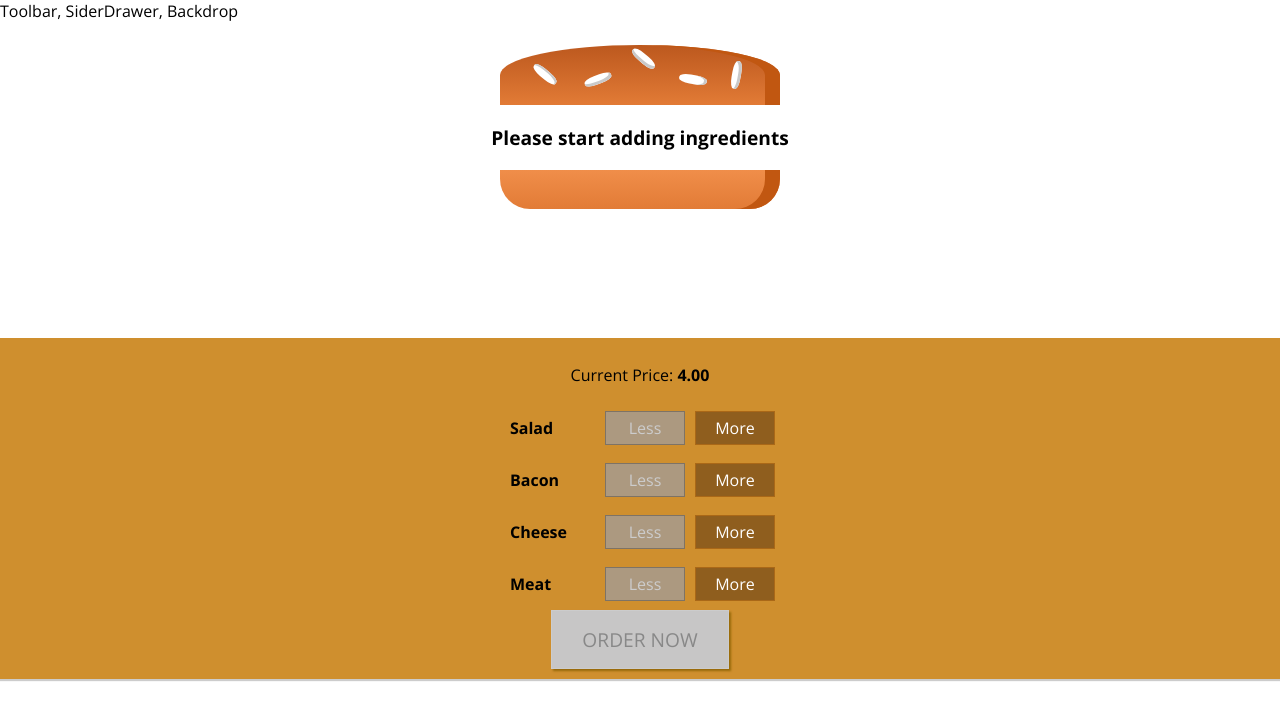
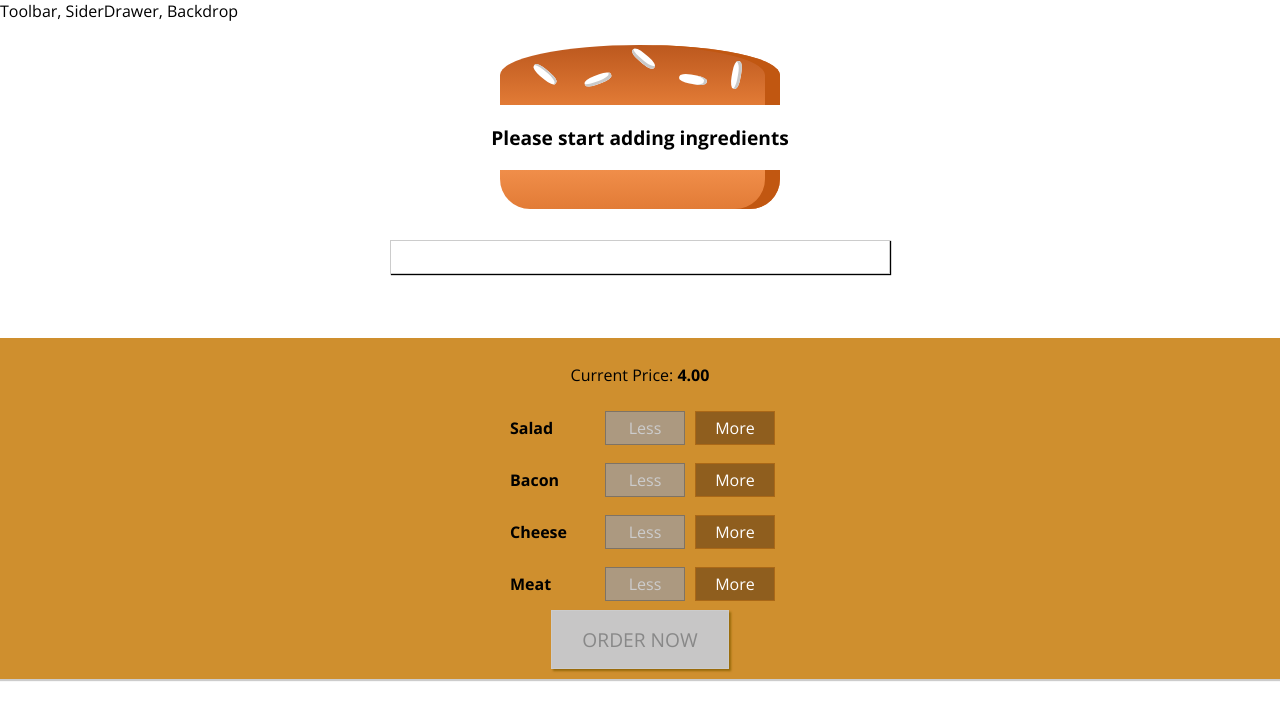
Before and after one commit to vnctwong/react-burger, a React app: page / in a window 1280 px wide. Shown: the top 720 px of the page. Built offline with nearby package versions, Linux system fonts and the light colour scheme.

Commit message:
modal renders from burgerBuilder.js

```diff
--- a/src/containers/BurgerBuilder/BurgerBuilder.js
+++ b/src/containers/BurgerBuilder/BurgerBuilder.js
@@ -3,7 +3,7 @@ import React, { Component } from 'react';
 import Aux from '../../hoc/Aux';
 import Burger from '../../components/Burger/Burger';
 import BuildControls from '../../components/Burger/BuildControls/BuildControls';
-
+import Modal from '../../components/UI/Modal/Modal';
 const INGREDIENT_PRICES = {
   salad: 0.5,
   cheese: 0.4,
@@ -81,6 +81,7 @@ class BurgerBuilder extends Component {
     // {salad: true, meat: etc, ...}
     return (
       <Aux>
+        <Modal />
         <Burger ingredients={this.state.ingredients} />
         <BuildControls
           ingredientAdded={this.addIngredientHandler}
```
